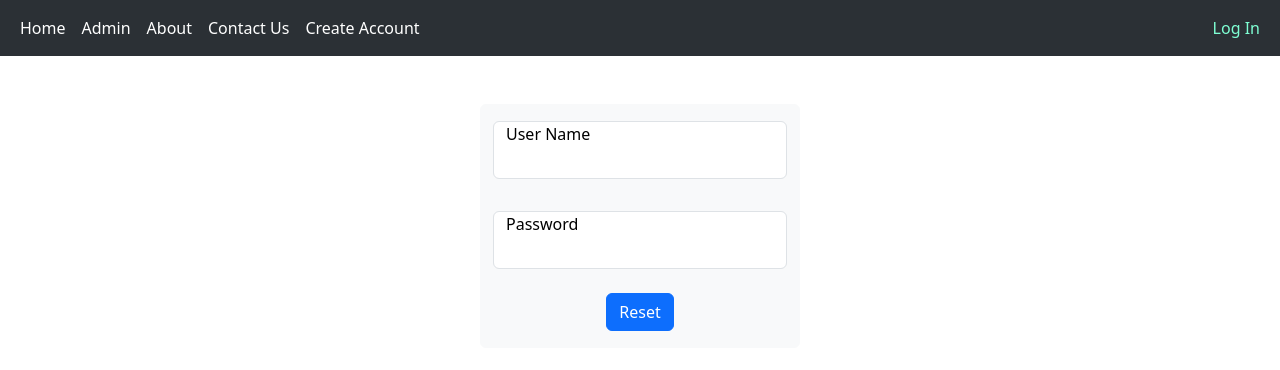
After one commit to BrindhaAnandhan/Registration, a Django app: page /forgot/ in a window 1280 px wide. The commit adds this page. Shown: the top 370 px of the page. Run offline with Django 4.2, Linux system fonts and the light colour scheme.

Commit message:
changepassword and forget password have beed updated with incomp Bootstrap

```diff
--- a/Registration/urls.py
+++ b/Registration/urls.py
@@ -23,7 +23,9 @@ urlpatterns = [
     path('admin/', admin.site.urls),
     path('Register/', Register, name= 'Register'),
     path('home/', home , name= 'home'),
-    path('user_login/', user_login, name='user_login'),
-    path('user_logout/', user_logout, name='user_logout'),
+    path('cus_login/', cus_login, name='cus_login'),
+    path('cus_logout/', cus_logout, name='cus_logout'),
     path('profile_dis/', profile_dis, name='profile_dis'),
+    path('change/', change, name = 'change'),
+    path('forgot/', forgot, name='forgot'),
 ]+ static(settings.MEDIA_URL, document_root=settings.MEDIA_ROOT)
--- a/app/views.py
+++ b/app/views.py
@@ -65,7 +65,7 @@ def home(request):
 
 
 
-def user_login(request):
+def cus_login(request):
     if request.method=='POST':
         username=request.POST['un']
         password=request.POST['pw']
@@ -76,14 +76,16 @@ def user_login(request):
             request.session['username']=username
             return HttpResponseRedirect(reverse('home'))
         else:
-            return HttpResponse('Invalid Credentials')
+            data = {'msg':'*invalid username and password'}
+            return render(request, 'login.html', data)
     return render(request, 'login.html')
 
 
 @login_required
-def user_logout(request):
+def cus_logout(request):
     logout(request)
-    return HttpResponseRedirect(reverse('home'))
+    # return render(request,'login.html' )
+    return HttpResponseRedirect(reverse('cus_login'))
 
 @login_required
 def profile_dis(request):
@@ -92,3 +94,37 @@ def profile_dis(request):
     po = Profile.objects.get(username = uo)
     data = {'uo':uo, 'po':po}
     return render(request,'profile_dis.html',data )
+
+@login_required
+def change(request):
+    if request.method == 'POST':
+        pw = request.POST['pw']
+        username = request.session.get('username')
+        UO = User.objects.get(username = username)
+        UO.set_password(pw)
+        UO.save()
+        #to display details
+
+        un = request.session.get('username')
+        uo = User.objects.get(username = un)
+        po = Profile.objects.get(username = uo)
+
+        data = {'msg': " Password changes Successfully ",'uo':uo, 'po':po}
+        return render(request,'profile_dis.html',data )
+        # return HttpResponseRedirect(reverse('profile_dis'))
+    return render(request,'change.html')
+
+def forgot(request):
+    if request.method == 'POST':
+        un = request.POST['un']
+        pw = request.POST['pw']
+        LUO = User.objects.filter(username = un)
+        if LUO:
+            uo = LUO[0]
+            uo.set_password(pw)
+            uo.save()
+            return HttpResponseRedirect(reverse('home'))
+        else:
+            d = {'msg': '*User name not available'}
+            return render(request, 'forgot.html', d)
+    return render(request, 'forgot.html')
--- a/templates/base.html
+++ b/templates/base.html
@@ -46,7 +46,7 @@
 
                     {% if user.is_authenticated %}
                         <li class="nav-item">
-                            <a class="nav-link active" href="{% url 'user_logout' %}" id="right">Log Out</a>
+                            <a class="nav-link active" href="{% url 'cus_logout' %}" id="right">Log Out</a>
                         </li>
                         <li class="nav-item">
                             <a class="nav-link active" href="{% url 'profile_dis' %}" id="right">Profile</a>
@@ -55,7 +55,7 @@
                     {% else %}
 
                     <li class="nav-item ms-auto justify-content-end">
-                        <a class="nav-link active justify-content-end" id="right" href="{% url 'user_login' %}">Log In</a>
+                        <a class="nav-link active justify-content-end" id="right" href="{% url 'cus_login' %}">Log In</a>
                     </li>
                     {% endif %}
 
--- /dev/null
+++ b/templates/forgot.html
@@ -0,0 +1,32 @@
+{% extends 'base.html' %}
+{% load static %}
+
+{% block title %}
+<title>Home Page</title>
+{% endblock %}
+
+{% block body_block %}
+<center>
+    <form method="POST">
+        {% csrf_token %}
+
+        <div class="container text-center mt-5 text-bg-light col-3 pb-3 border border-light rounded ">
+            <div class="col-12 justify-content-center">
+                <div class="form-floating mb-3 pt-3">
+                    <input type="text" class="form-control pt-0" id="floatingInput" name="un"
+                        placeholder="Enter Username: ">
+                    <label for="un"> User Name </label>
+                </div>
+                <div class="form-floating pt-3">
+                    <input type="password" class="form-control pt-0" name="pw" id="floatingPassword" placeholder="Password">
+                    <label for="pw">Password</label>
+                </div>
+                <small style="color: red;"> {{ msg }} </small><br>
+                <input class="btn btn-primary" type="submit" value="Reset">
+            </div>
+        </div>
+
+
+    </form>
+</center>
+{% endblock %}
--- a/templates/profile_dis.html
+++ b/templates/profile_dis.html
@@ -10,12 +10,13 @@
 
 
         <div class="card text-bg-dark mt-5" style="width: 18rem;">
-            <img src="{{ po.Profile_Pic.url }}" class="card-img-top" alt="...">
+            <img src="{{ po.Profile_Pic.url }}" class="card-img-top " alt="...">
             <div class="card-body">
               <h5 class="card-title ">{{ uo.username }}</h5>
               <p class="card-text">Email :{{ uo.email }} </p>
               <p class="card-text">Address :{{ po.Address }} </p>
-              <a href="#" class="btn btn-primary text-center"> Change Details </a>
+              <small style="color: green;">{{ msg }}</small>
+              <a href="{% url 'change'%}" class="btn btn-primary text-center"> Change Password </a>
             </div>
           </div>
         </div>
```
Also changed, not shown: templates/change.html (added, +24 -0 lines), templates/login.html (+6 -2 lines), db.sqlite3, media/fiery-japanese-temple-aetor41mswkba4mb_51C8Umq.jpg (added), media/fiery-japanese-temple-aetor41mswkba4mb_5XN5Xcx.jpg (added), media/fiery-japanese-temple-aetor41mswkba4mb_T20NsMW.jpg (added), media/fiery-japanese-temple-aetor41mswkba4mb_aDYfQuX.jpg (added).
